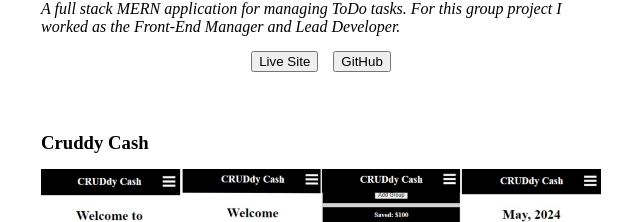
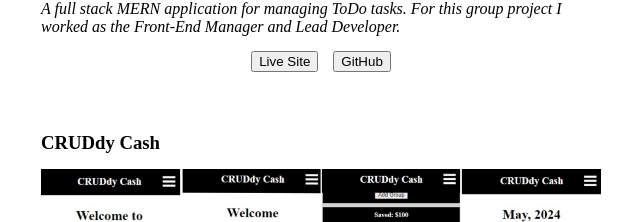
Before and after one commit to jcogs94/portfolio, a React (Create React App) app: page / in a window 1280 px wide. Shown: the part 1857-2079 px from the top of the page, without its empty margins (319-959 px from the left). Built offline with nearby package versions, Linux system fonts and the light colour scheme.

Commit message:
name update

```diff
--- a/src/components/Main/MyWork/projectsData.js
+++ b/src/components/Main/MyWork/projectsData.js
@@ -28,7 +28,7 @@ const projectsData = [
     },
     {
         img: cruddyCash,
-        name: "Cruddy Cash",
+        name: "CRUDdy Cash",
         description: "Personal budgeting application with full CRUD capabilities, utilizing user authentication and mobile-focused development.",
         liveLink: "http://projects.joncogswell.com:3001/",
         githubLink: "https://github.com/jcogs94/cruddy-cash.git"
```
